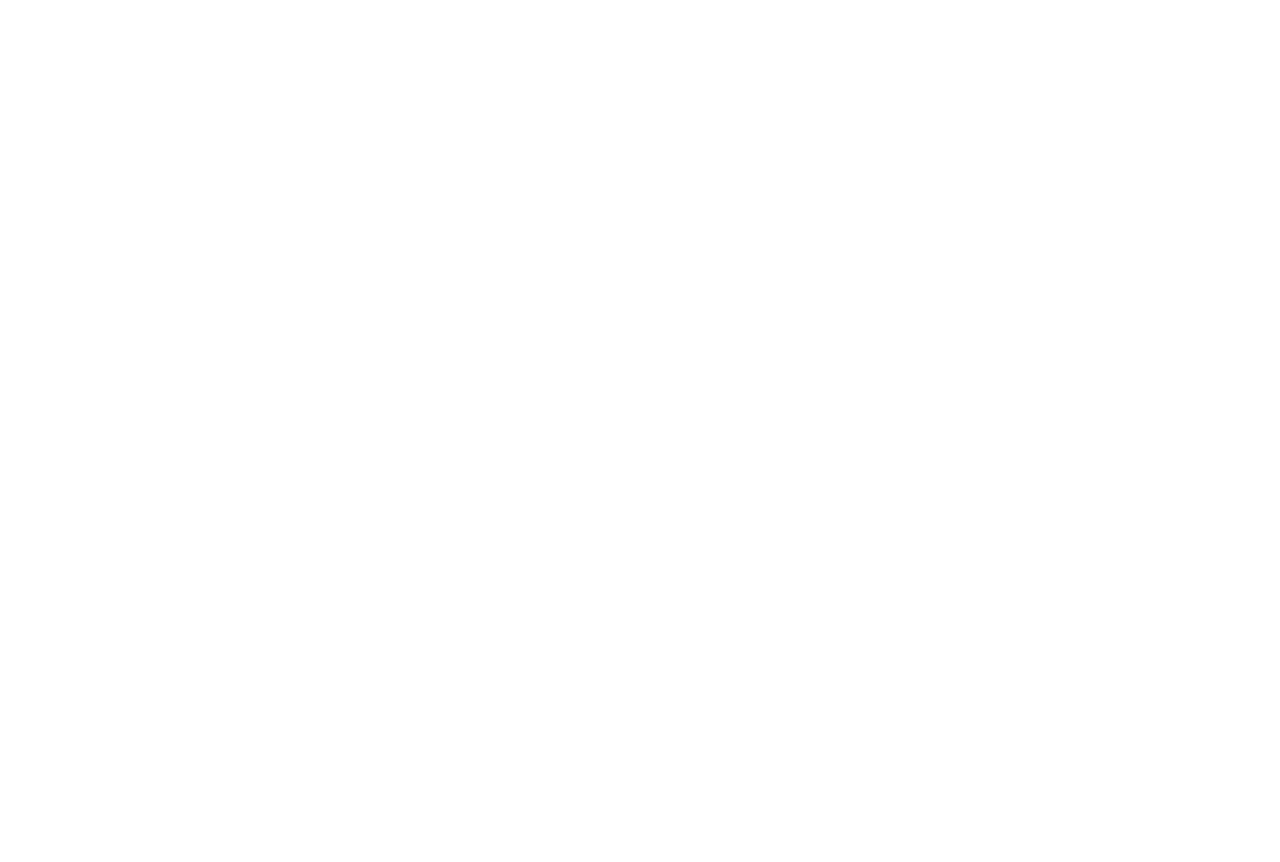
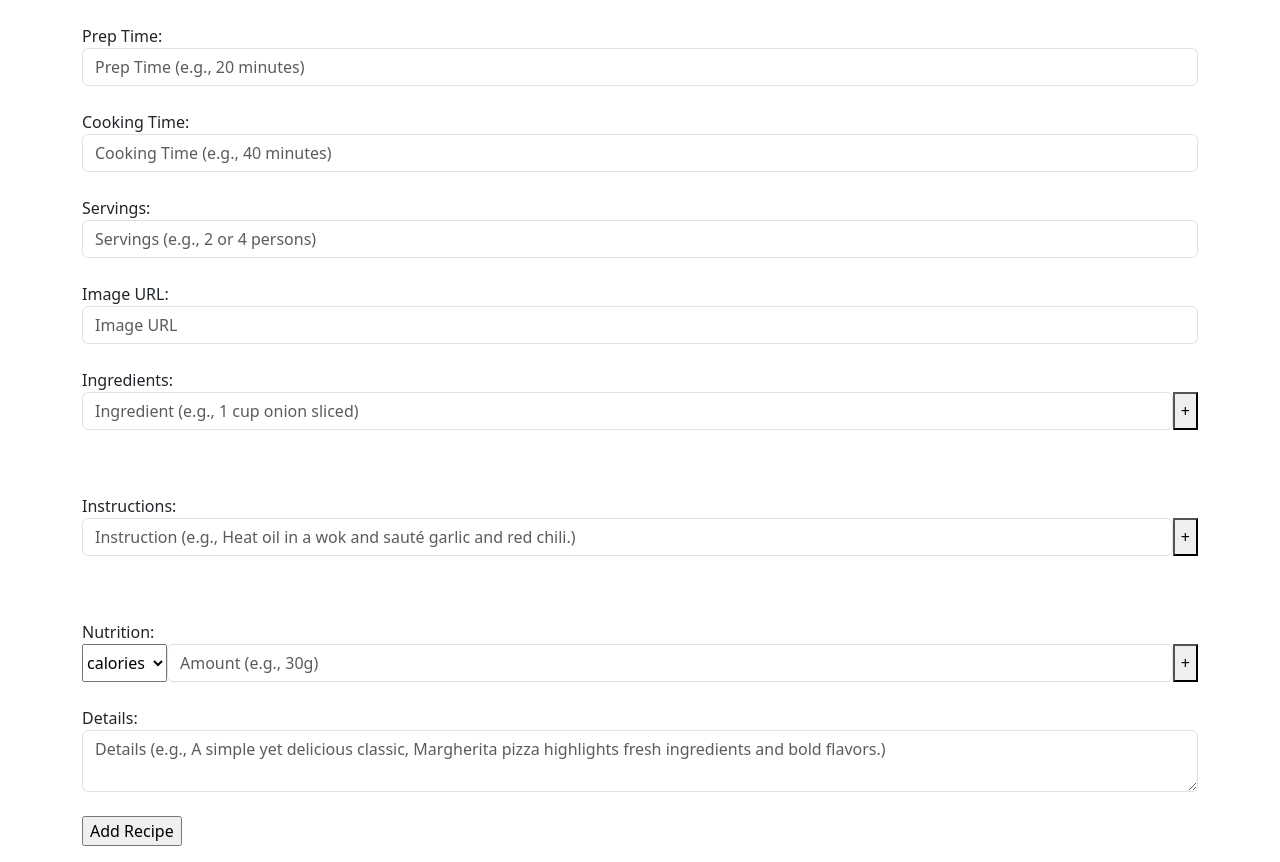
Before and after one commit to ashiyaman/DishDeck-FE, a React (Vite) app: page /addRecipe in a window 1280 px wide. Shown: the part 290-1152 px from the top of the page. Before the commit the page ends 800 px from the top, so only its background shows below. Built offline with nearby package versions, Linux system fonts and the light colour scheme.

Commit message:
fea: Add recipe to db

```diff
--- a/src/assets/components/Header.jsx
+++ b/src/assets/components/Header.jsx
@@ -5,7 +5,7 @@
     return (
         <nav className='navbar bg-dark text-light'>
             <div className='container'>
-                <Link to="/">DishDeck</Link>;
+                <Link to="/">DishDeck</Link>
                 <ul className='navbar nav'>
                     <li className='nav-item'><Link className='nav-link' to='/'>Recipes</Link></li>
                     <li className='nav-item'><Link className='nav-link' to='/addRecipe'>Add Recipes</Link></li>
--- a/src/assets/features/recipes/AddRecipe.jsx
+++ b/src/assets/features/recipes/AddRecipe.jsx
@@ -1,7 +1,135 @@
+import { useState } from "react"
+import { useDispatch } from "react-redux"
+import { addRecipe } from "./recipeSlice"
+import { useNavigate } from "react-router-dom"
+
 const AddRecipe = () => {
+    const dispatch = useDispatch()
+    const navigate = useNavigate()
+
+    const [name, setName] = useState('')
+    const [cuisine, setCuisine] = useState('')
+    const [prepTime, setPrepTime] = useState('')
+    const [cookingTime, setCookingTime] = useState('')
+    const [servings, setServings] = useState('')
+    const [ingredientInput, setIngredientInput] = useState('')
+    const [instructionInput, setInstructionInput] = useState('')
+    const [nutritionInput, setNutritionInput] = useState('')
+    const [ingredients, setIngredients] = useState([])
+    const [image, setImage] = useState('')
+    const [instructions, setInstructions] = useState([])
+    const [nutritionComponent, setNutritionComponent] = useState('calories')
+    const [nutrition, setNutrition] = useState({})
+    const [details, setDetails] = useState('')
+
+    const ingredientsHandler = (e) => {
+        e.preventDefault()
+        if (ingredientInput.trim() !== '') {
+            setIngredients([...ingredients, ingredientInput.trim()])
+            setIngredientInput('')
+        }
+    }
+
+    const instructionsHandler = (e) => {
+        e.preventDefault()
+        if (instructionInput.trim() !== '') {
+            setInstructions([...instructions, instructionInput.trim()])
+            setInstructionInput('')
+        }
+    }
+
+    const nutritionHandler = (e) => {
+        e.preventDefault()
+        if (nutritionInput) {
+            setNutrition(prevValue => ({
+                ...prevValue,
+                [nutritionComponent]: `${nutritionInput}g`
+            }))
+            setNutritionInput('')
+        }
+    }
+
+    const formSubmitHandler = async(e) => {
+        e.preventDefault()
+        const recipe = {
+            name,
+            cuisine,
+            prepTime,
+            cookingTime,
+            servings,
+            image,
+            ingredients,
+            instructions,
+            nutrition,
+            details
+        }
+        await dispatch(addRecipe(recipe))
+        navigate('/')
+    }
+
     return (
         <main className='container'>
-            <h2>Add New Recipe</h2>
+            <h2 className='my-3'>Add New Recipe</h2>
+            <form onSubmit={formSubmitHandler} className='my-3'>
+                <label htmlFor='name'>Name:</label><br/>
+                <input className='form-control' required value={name} onChange={(e) => setName(e.target.value)} type='text' placeholder='Name' /><br/>
+
+                <label htmlFor='cuisineType'>Cuisine Type:</label><br/>
+                <input className='form-control' required value={cuisine} onChange={(e) => setCuisine(e.target.value)} type='text' placeholder='Cuisine Type' /><br/>
+
+                <label htmlFor='prepTime'>Prep Time:</label><br/>
+                <input className='form-control' required value={prepTime} onChange={(e) => setPrepTime(e.target.value)} type='text' placeholder='Prep Time (e.g., 20 minutes)' /><br/>
+
+                <label htmlFor='cookingTime'>Cooking Time:</label><br/>
+                <input className='form-control' required value={cookingTime} onChange={(e) => setCookingTime(e.target.value)} type='text' placeholder='Cooking Time (e.g., 40 minutes)' /><br/>
+
+                <label htmlFor='servings'>Servings:</label><br/>
+                <input className='form-control' required value={servings} onChange={(e) => setServings(e.target.value)} type='number' placeholder='Servings (e.g., 2 or 4 persons)' /><br/>
+
+                <label htmlFor='image'>Image URL:</label><br/>
+                <input className='form-control' required value={image} onChange={(e) => setImage(e.target.value)} type='text' placeholder='Image URL' /><br/>
+
+                <label htmlFor='ingredients'>Ingredients:</label><br/>
+                <div className='d-flex'>
+                    <input className='form-control' type='text' value={ingredientInput} onChange={(e) => setIngredientInput(e.target.value)} placeholder='Ingredient (e.g., 1 cup onion sliced)' />
+                    <button onClick={ingredientsHandler}> + </button>
+                </div><br/>
+                <ol>
+                    {ingredients.map((ingredient, index) => <li key={index}>{ingredient}</li>)}
+                </ol><br/>
+
+                <label htmlFor='instructions'>Instructions:</label><br/>
+                <div className='d-flex'>
+                    <input className='form-control' type='text' value={instructionInput} onChange={(e) => setInstructionInput(e.target.value)} placeholder='Instruction (e.g., Heat oil in a wok and sauté garlic and red chili.)' />
+                    <button onClick={instructionsHandler}> + </button>
+                </div><br/>
+                <ol>
+                    {instructions.map((instruction, index) => <li key={index}>{instruction}</li>)}
+                </ol><br/>
+
+                <label htmlFor='nutrition'>Nutrition:</label><br/>
+                <div className='d-flex'>
+                    <select value={nutritionComponent} onChange={(e) => setNutritionComponent(e.target.value)}>
+                        {['calories', 'fat', 'carbs', 'proteins', 'fiber', 'sugar'].map((item, index) => (
+                            <option key={index} value={item}>{item}</option>
+                        ))}
+                    </select>
+                    <input className='form-control' type='number' value={nutritionInput} onChange={(e) => setNutritionInput(e.target.value)} placeholder='Amount (e.g., 30g)' />
+                    <button onClick={nutritionHandler}> + </button>
+                </div><br/>
+                {Object.keys(nutrition).length > 0 && (
+                    <div>
+                        {Object.entries(nutrition).map(([key, value]) => (
+                            <p key={key}>{key}: {value}</p>
+                        ))}
+                    </div>
+                )}
+
+                <label htmlFor='details'>Details:</label><br/>
+                <textarea className='form-control' value={details} onChange={(e) => setDetails(e.target.value)} placeholder='Details (e.g., A simple yet delicious classic, Margherita pizza highlights fresh ingredients and bold flavors.)' ></textarea><br/>
+
+                <input type='submit' value='Add Recipe' />
+            </form>
         </main>
     )
 }
--- a/src/assets/features/recipes/RecipeDetail.jsx
+++ b/src/assets/features/recipes/RecipeDetail.jsx
@@ -18,7 +18,7 @@
     return (
         <main className='container'>
             {status === 'success' && selectedRecipe &&
-                <div className='my-4'>
+                <div className='my-4 py-2'>
                     <h1>{selectedRecipe.name}</h1>
                     <div className='row border-2 my-4' style={{height: '20vh'}}>
                         <div className='col-md-4 ' >
@@ -26,32 +26,35 @@
                         </div>
                         <div className='col-md-8 border-2'>
                             <h4>Cuisine: {selectedRecipe.cuisine}</h4>
-                            <div>
+                            {selectedRecipe.details && <p>{selectedRecipe.details}</p>}
+                            <div className='d-flex justify-content-between'>
                                 <span><strong>Prep Time:</strong> {selectedRecipe.prepTime}</span>
                                 <span><strong>Cooking Time:</strong> {selectedRecipe.cookingTime}</span>
                             </div>
-                            <p>Servings: {selectedRecipe.servings}</p>
+                            <p><strong>Servings:</strong> {selectedRecipe.servings}</p>
                             <section className='my-2'>
                                 <h5>Ingredients:</h5>
-                                <div>{selectedRecipe.ingredients.map(ingredient =>
-                                    <span>{ingredient.amount} {ingredient.name}, </span>
+                                <div>{selectedRecipe.ingredients.map((ingredient, index) =>
+                                    <span key={index}>{ingredient},</span>
                                 )}</div>
                             </section>
                             <section className='my-2'>
                                 <h5>Instructions: </h5>
                                 <ol>
-                                    {selectedRecipe.instructions.map(instruction =>
-                                        <li>{instruction}</li>
+                                    {selectedRecipe.instructions.map((instruction, index) =>
+                                        <li key={index}>{instruction}</li>
                                     )}
                                 </ol>
                             </section>
-                            <section className='my-2'>
+                            {selectedRecipe?.nutrition &&
+                                <section className='my-2 mb-4'>
                                 <h5>Nutrition: </h5>
-                                {selectedRecipe?.nutrition && selectedRecipe.nutrition.map(nutri => (
-                                        <p>{nutri}</p>
-                                    )
-                                )}
-                            </section>
+                                <div>
+                                    {Object.entries(selectedRecipe.nutrition).map(([key, value]) => (
+                                        <p>{key}: {value}</p>
+                                    ))}
+                                </div>
+                            </section>}
                         </div>
                     </div>
                 </div>
--- a/src/assets/features/recipes/Recipes.jsx
+++ b/src/assets/features/recipes/Recipes.jsx
@@ -11,7 +11,7 @@
         dispatch(fetchRecipes())
     }, [dispatch])
 
-
+    console.log(recipes)
 
     return (
         <main className='container'>
@@ -20,7 +20,7 @@
                 <div className='row'>
                     {status === 'success' &&
                         recipes.map(recipe => (
-                            <div className='col-md-3 my-3'>
+                            <div key={recipe._id} className='col-md-3 my-3'>
                                 <div className='card' style={{height: '400px'}}>
                                     <div className='card-img-top'>
                                         <img src='https://placehold.co/600x500'
```
Also changed, not shown: src/assets/features/recipes/RecipeList.jsx (deleted, +0 -7 lines), src/assets/features/recipes/recipeSlice.js (+25 -1 lines).
